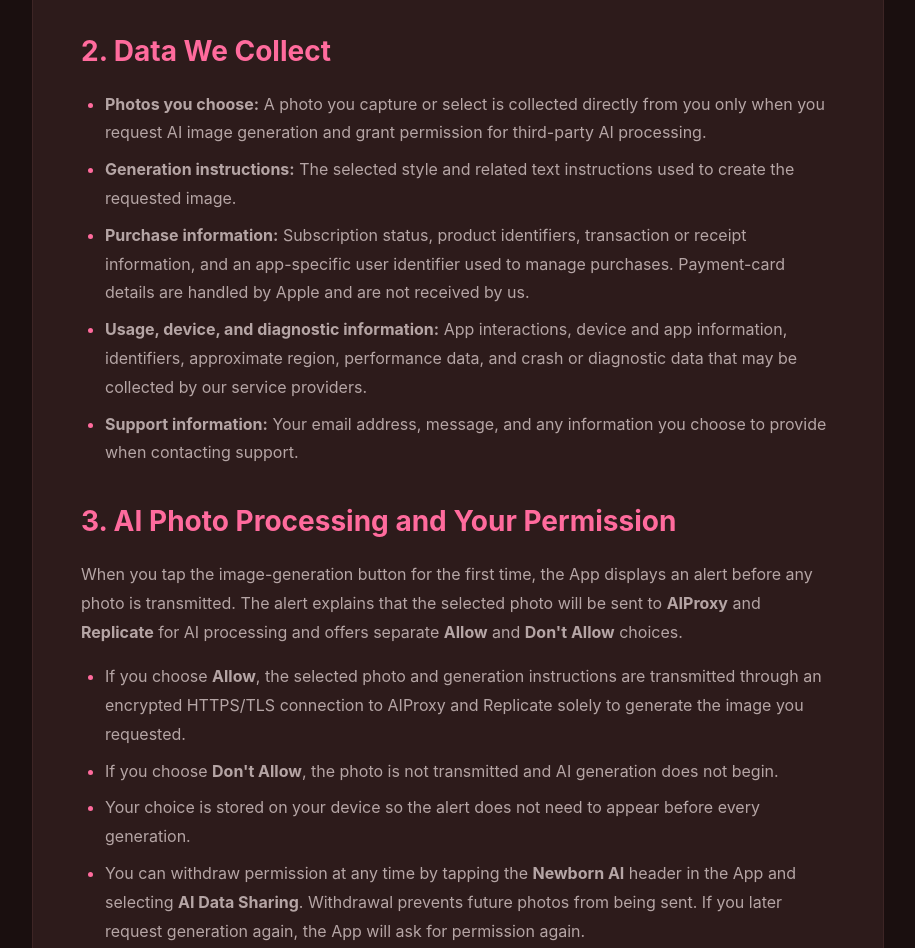
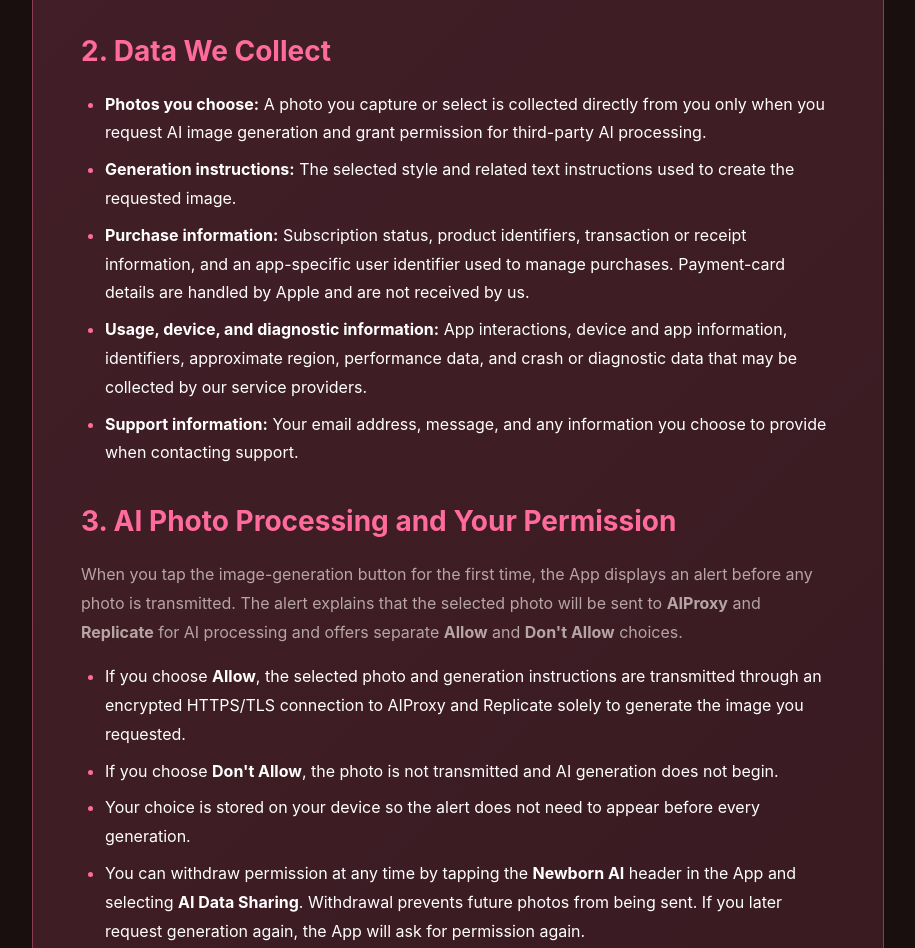
Before and after one commit to karakusapp/apps, a plain HTML site: page newbornai/privacy.html in a window 1280 px wide. Shown: the part 679-1627 px from the top of the page, without its empty margins (182-1097 px from the left). Drawn offline with Linux system fonts and the light colour scheme.

Commit message:
Update privacy.html

```diff
--- a/newbornai/privacy.html
+++ b/newbornai/privacy.html
@@ -46,12 +46,16 @@
             margin-bottom: 16px;
         }
 
-        .terms-content {
-            background: var(--dark-card);
-            border: 1px solid var(--dark-border);
-            border-radius: 16px;
-            padding: 48px;
-        }
+.terms-content {
+    background: linear-gradient(
+        135deg,
+        rgba(255, 107, 157, 0.18),
+        rgba(196, 69, 105, 0.12)
+    );
+    border: 1px solid rgba(255, 107, 157, 0.4);
+    border-radius: 16px;
+    padding: 48px;
+}
 
         .terms-content h2 {
             font-size: 28px;
@@ -66,7 +70,7 @@
 
         .terms-content h3 {
             font-size: 20px;
-            color: var(--text-primary);
+            color: white;
             margin-top: 24px;
             margin-bottom: 12px;
         }
@@ -79,7 +83,7 @@
 
         .terms-content ul,
         .terms-content ol {
-            color: var(--text-secondary);
+            color: white;
             line-height: 1.8;
             margin-bottom: 16px;
             padding-left: 24px;
```
